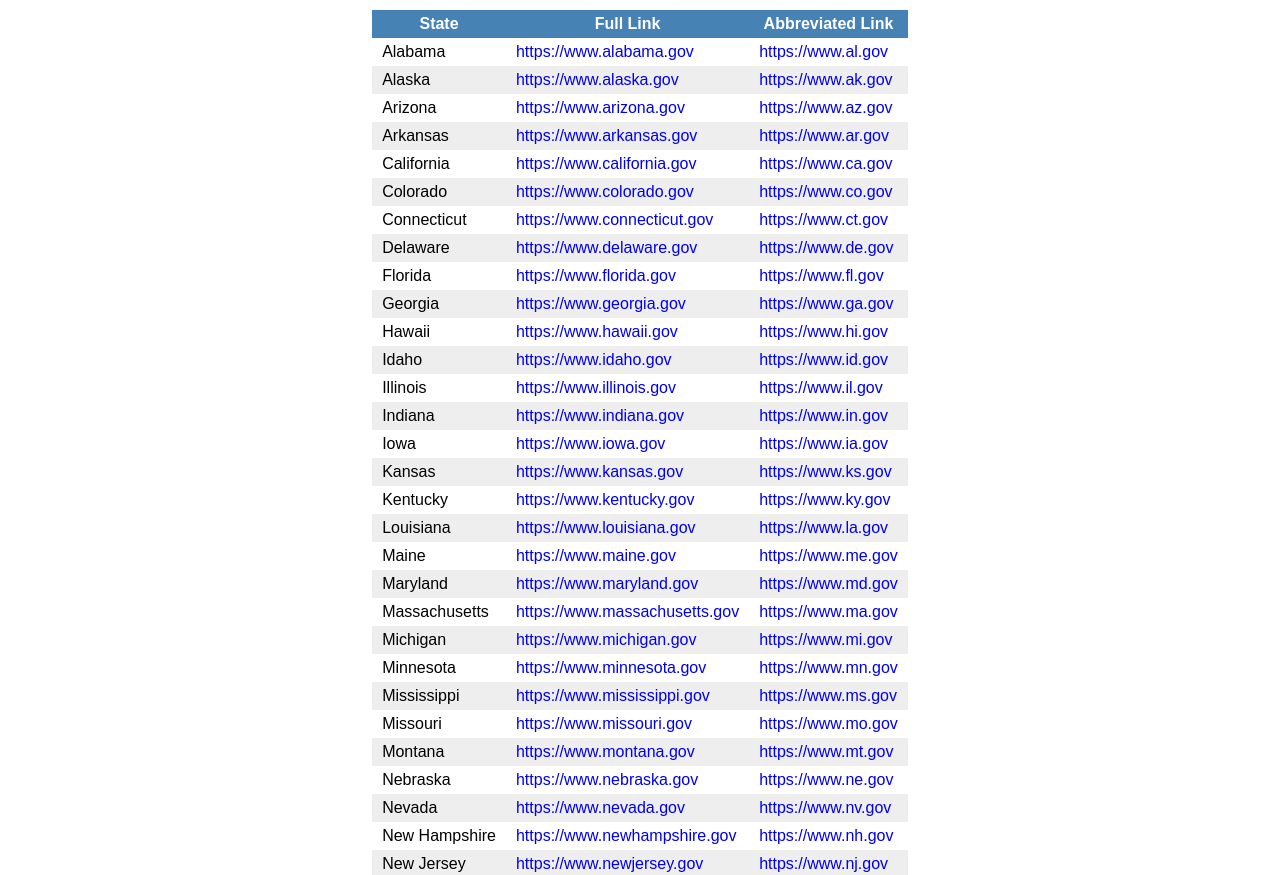
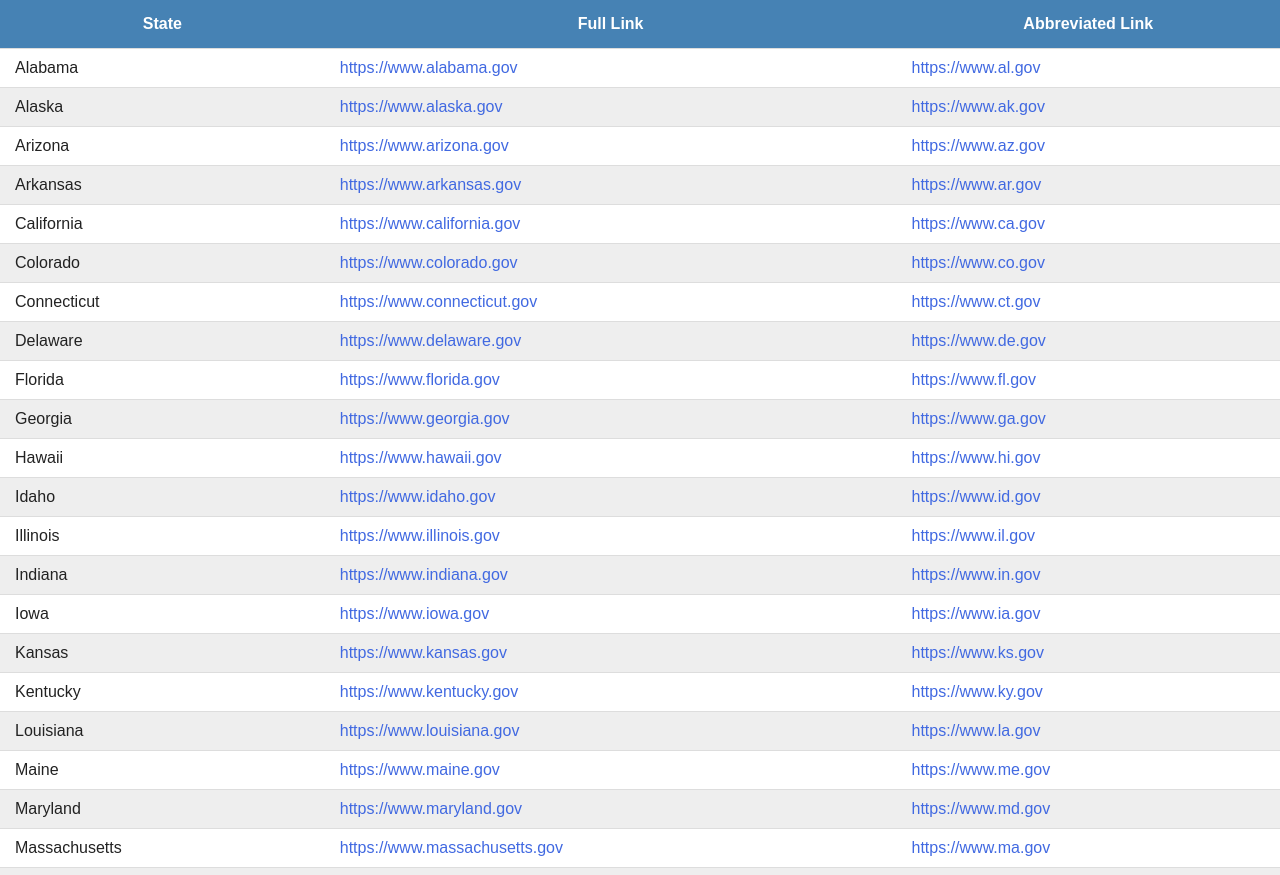
Before and after one commit to Jaleron/state-websites, a plain HTML site: page index.html in a window 1280 px wide. Shown: the top 875 px of the page. Drawn offline with Linux system fonts and the light colour scheme.

Commit message:
more table styling

```diff
--- a/style.css
+++ b/style.css
@@ -5,22 +5,28 @@
 }
 
 body {
-	margin: 10px;
 	font-family: Arial, Helvetica, sans-serif;
+	color: #222;
 }
 
 table, th, td {
+	border-bottom: 1px solid #ddd;
 	border-collapse: collapse;
-	padding: 5px 10px;
+	padding: 10px 15px;
 }
 
 table {
-	margin: auto;
+	width: 100%;
 }
 
 th {
-	background: #4682B4;
+	background: steelblue;
 	color: white;
+	padding: 15px 20px;
+}
+
+td:hover {
+	background: #ddd;
 }
 
 tr:nth-child(odd) {
@@ -28,6 +34,7 @@ tr:nth-child(odd) {
 }
 
 a:link, a:visited {
+	color: royalblue;
 	text-decoration: none;
 }
 
```
